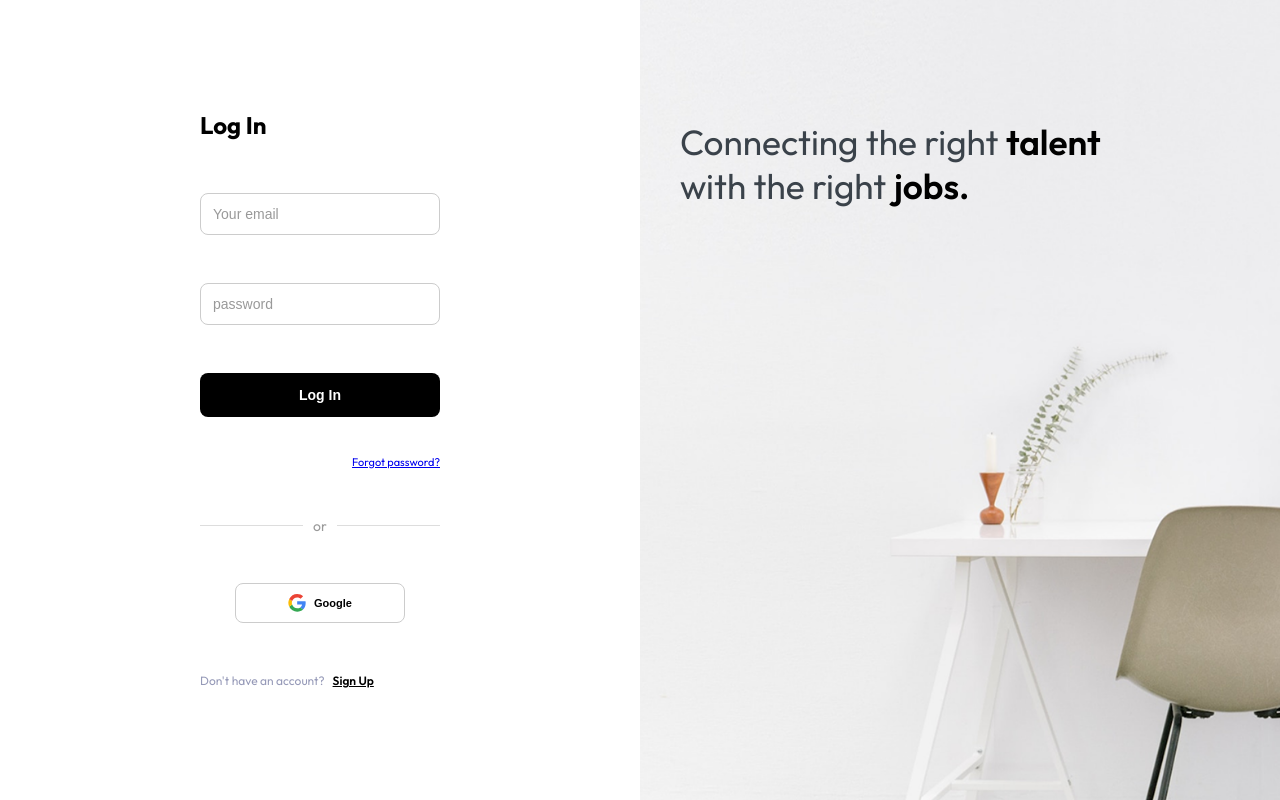
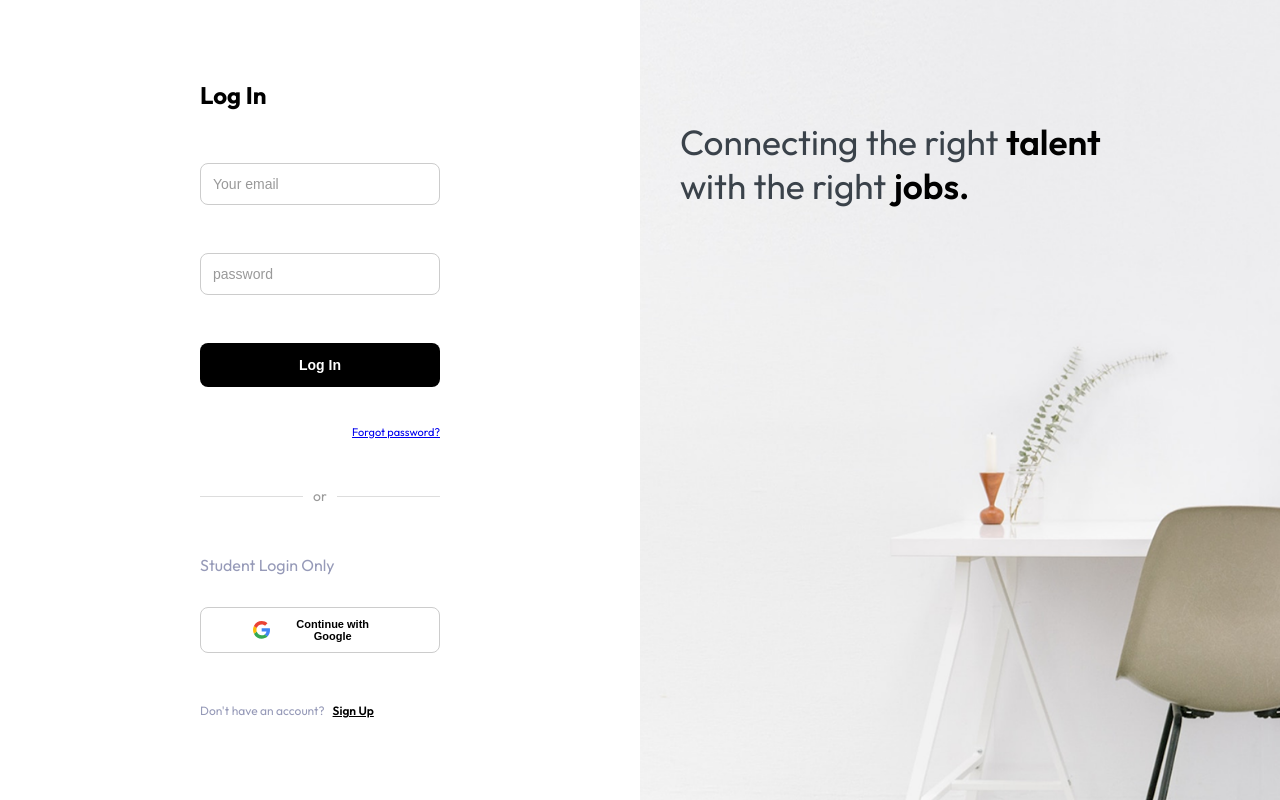
Before and after one commit to Divyansh-Malyan/Job-Platform, a React (Vite) app: page /login in a window 1280 px wide. Built offline with nearby package versions, Linux system fonts and the light colour scheme; no server answers.

Commit message:
Recruiter Login

```diff
--- a/src/pages/LoginPage/LoginPage.jsx
+++ b/src/pages/LoginPage/LoginPage.jsx
@@ -1,7 +1,6 @@
 import React, { useState } from 'react';
 import './LoginPage.css';
 import google from '../../assets/google.svg';
-import github from '../../assets/github.svg';
 import { Link, useNavigate, useLocation } from "react-router-dom";
 import { login, loginWithGoogle } from '../../utils/Auth_Client'
 import toast from 'react-hot-toast';
@@ -89,13 +88,15 @@ const LoginPage = () => {
                     <span>or</span>
                     <hr />
                 </div>
+                <div className="google-login-note">
+                    <p>Student Login Only</p>
+                </div>
 
                 <div className='social-login-buttons'>
                     <button type="button" onClick={loginWithGoogle}>
                         <img src={google} alt="Google Icon" />
-                        Google
+                        Continue with Google
                     </button>
-                    {/* <button type='button'><img src={github} alt="Github Icon" /> Github</button> */}
                 </div>
 
                 <section className='sign-up-redirect'>
--- a/src/pages/SignUp/SignUp.css
+++ b/src/pages/SignUp/SignUp.css
@@ -90,7 +90,7 @@ body {
    REDIRECT SECTION
 ========================= */
 
-.sign-up-redirect {
+.sign-up-redirect-m {
     display: block;
     margin-top: 20px;
     font-size: 12px;
--- a/src/pages/SignUp/SignUp.jsx
+++ b/src/pages/SignUp/SignUp.jsx
@@ -110,19 +110,19 @@ const SignUp = () => {
                     <hr />
                 </div>
 
-                <div className='social-login-buttons'>
+                {/* <div className='social-login-buttons'>
                     <button type="button" onClick={loginWithGoogle}>
                         <img src={google} alt="Google Icon" />
                         Google
                     </button>
 
-                    {/* <button type='button'>
+                    <button type='button'>
                         <img src={github} alt="Github Icon" />
                         Github
-                    </button> */}
-                </div>
+                    </button>
+                </div> */}
 
-                <section className='sign-up-redirect'>
+                <section className='sign-up-redirect-m'>
 
                     <section className='login-redirect'>
                         <p>Already have an account?</p>
```
